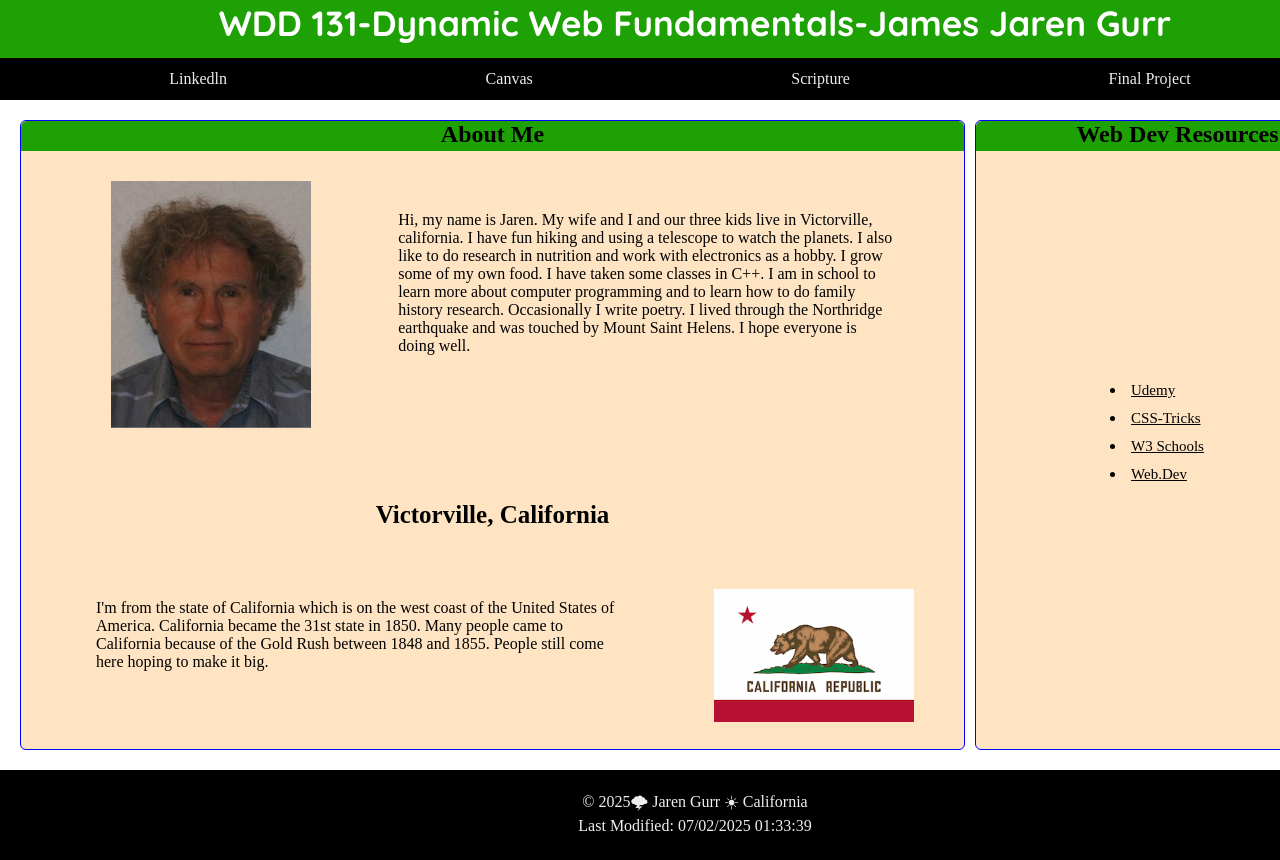
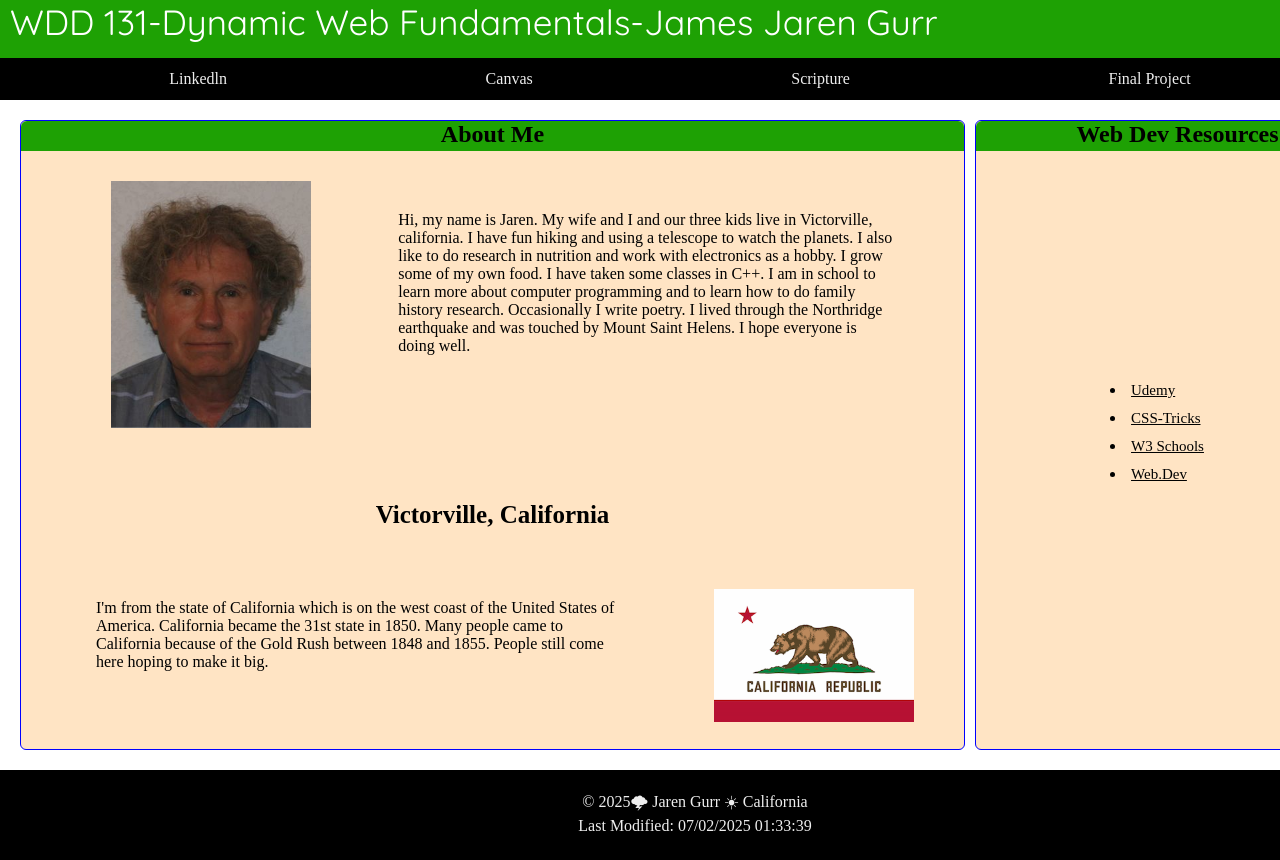
Before and after one commit to jarengurr/wdd131, a plain HTML site: page index.html in a window 1280 px wide. Shown: the top 860 px of the page. Drawn offline with Linux system fonts and the light colour scheme.

Commit message:
try again

```diff
--- a/index.html
+++ b/index.html
@@ -19,7 +19,8 @@
 </head>
 <body>
     <header>
-       <h1 class="thehead">WDD 131-Dynamic Web Fundamentals-James Jaren Gurr</h1>
+       <!--<h1 class="thehead">WDD 131-Dynamic Web Fundamentals-James Jaren Gurr</h1>-->
+       <span id="course-title">WDD 131-Dynamic Web Fundamentals-James Jaren Gurr</span>
         <nav>
             <ul class="headnav">
                 <li><a href="https://www.linkedin.com/">Linkedln</a></li>
```
